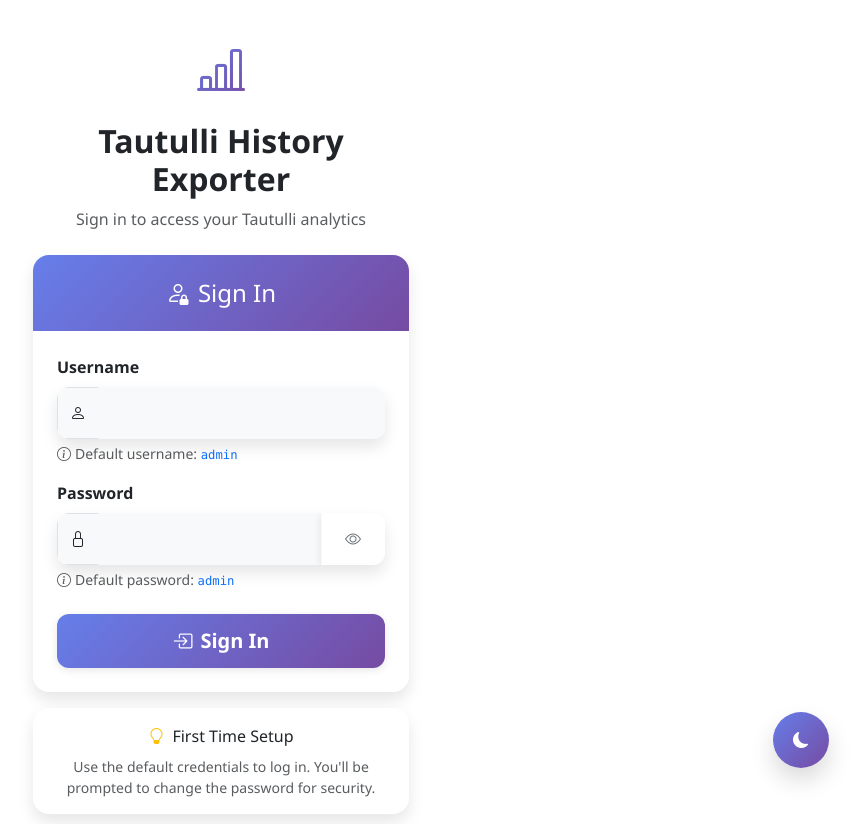
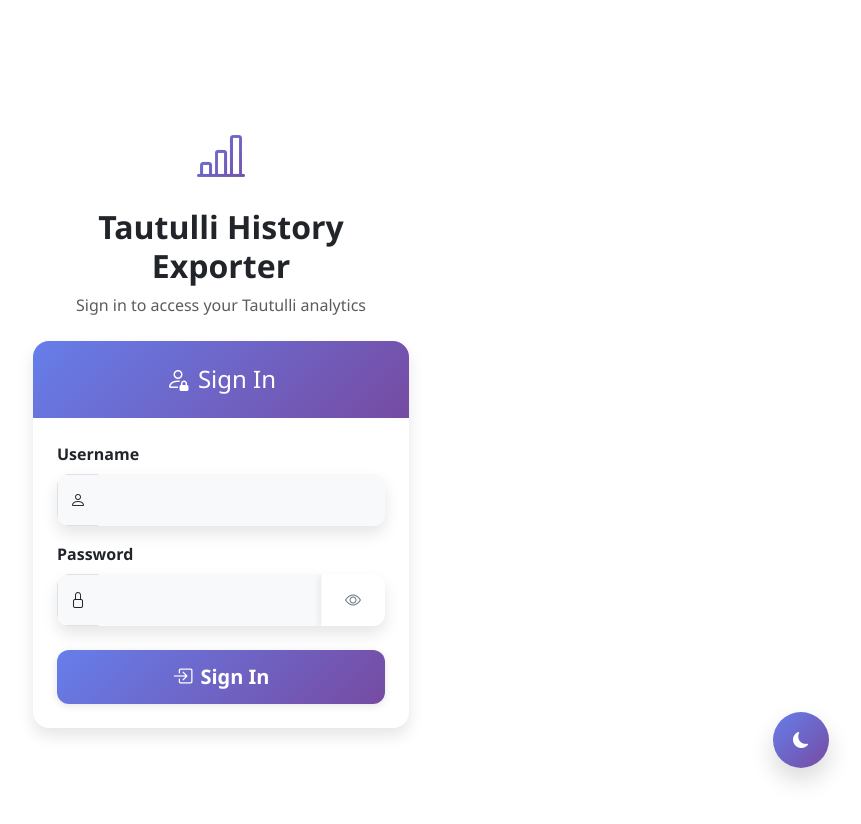
Before and after one commit to jdplab/tautulli-history-exporter, a Flask app: page /login in a window 1280 px wide. Shown: the whole page, without its empty margins (419-1280 px from the left). Run offline with Flask 3, Linux system fonts and the light colour scheme; data comes from the database, SQL or seed files in the repository.

Commit message:
Added password change mechanism and removed default credentials hints

```diff
--- a/app.py
+++ b/app.py
@@ -11,6 +11,7 @@
 from io import StringIO
 import logging
 import secrets
+from sqlalchemy import text
 
 app = Flask(__name__)
 
@@ -248,38 +249,54 @@
             app.logger.warning(f'Failed login attempt for user: {username} from IP: {get_remote_address()}')
             flash('Invalid username or password', 'error')
 
-    # Check if admin user still has default password
-    admin_user = User.query.filter_by(username='admin').first()
-    show_default_creds = admin_user and admin_user.must_change_password if admin_user else False
-
-    return render_template('login.html', show_default_creds=show_default_creds)
+    return render_template('login.html')
 
 @app.route('/change_password', methods=['GET', 'POST'])
+@limiter.limit("5 per minute")  # Prevent password change abuse
 def change_password():
     if not is_logged_in():
         return redirect(url_for('login'))
 
+    user = User.query.get(session['user_id'])
+    forced_change = user.must_change_password
+
     if request.method == 'POST':
+        # For voluntary password changes, require current password
+        if not forced_change:
+            current_password = request.form.get('current_password', '')
+            if not check_password_hash(user.password_hash, current_password):
+                flash('Current password is incorrect', 'error')
+                return render_template('change_password.html', forced_change=forced_change)
+
         new_password = request.form['new_password']
         confirm_password = request.form['confirm_password']
 
         if new_password != confirm_password:
             flash('Passwords do not match', 'error')
-            return render_template('change_password.html')
+            return render_template('change_password.html', forced_change=forced_change)
 
         if len(new_password) < 6:
             flash('Password must be at least 6 characters long', 'error')
-            return render_template('change_password.html')
+            return render_template('change_password.html', forced_change=forced_change)
 
-        user = User.query.get(session['user_id'])
+        # Additional password strength validation
+        if new_password.lower() in ['password', '123456', 'admin', user.username.lower()]:
+            flash('Password is too common. Please choose a stronger password.', 'error')
+            return render_template('change_password.html', forced_change=forced_change)
+
         user.password_hash = generate_password_hash(new_password)
         user.must_change_password = False
         db.session.commit()
 
+        app.logger.info(f'Password changed for user: {user.username} from IP: {get_remote_address()}')
         flash('Password changed successfully!', 'success')
-        return redirect(url_for('index'))
 
-    return render_template('change_password.html')
+        if forced_change:
+            return redirect(url_for('index'))
+        else:
+            return redirect(url_for('index'))
+
+    return render_template('change_password.html', forced_change=forced_change)
 
 @app.route('/configuration', methods=['GET', 'POST'])
 def configuration():
@@ -408,7 +425,6 @@
 def health_check():
     try:
         # Test database connection
-        from sqlalchemy import text
         db.session.execute(text('SELECT 1'))
         return jsonify({
             'status': 'healthy',
--- a/templates/base.html
+++ b/templates/base.html
@@ -237,9 +237,20 @@
                 <a class="nav-link" href="{{ url_for('configuration') }}">
                     <i class="bi bi-gear me-1"></i>Config
                 </a>
-                <a class="nav-link" href="{{ url_for('logout') }}">
-                    <i class="bi bi-box-arrow-right me-1"></i>Logout
-                </a>
+                <div class="nav-item dropdown">
+                    <a class="nav-link dropdown-toggle" href="#" role="button" data-bs-toggle="dropdown" aria-expanded="false">
+                        <i class="bi bi-person-circle me-1"></i>Account
+                    </a>
+                    <ul class="dropdown-menu dropdown-menu-end">
+                        <li><a class="dropdown-item" href="{{ url_for('change_password') }}">
+                            <i class="bi bi-shield-lock me-2"></i>Change Password
+                        </a></li>
+                        <li><hr class="dropdown-divider"></li>
+                        <li><a class="dropdown-item" href="{{ url_for('logout') }}">
+                            <i class="bi bi-box-arrow-right me-2"></i>Logout
+                        </a></li>
+                    </ul>
+                </div>
             </div>
         </div>
     </nav>
--- a/templates/login.html
+++ b/templates/login.html
@@ -23,11 +23,6 @@
                             <span class="input-group-text"><i class="bi bi-person"></i></span>
                             <input type="text" class="form-control" id="username" name="username" required autocomplete="username">
                         </div>
-                        {% if show_default_creds %}
-                        <div class="form-text">
-                            <i class="bi bi-info-circle me-1"></i>Default username: <code class="text-primary">admin</code>
-                        </div>
-                        {% endif %}
                     </div>
 
                     <div class="mb-4">
@@ -39,11 +34,6 @@
                                 <i class="bi bi-eye"></i>
                             </button>
                         </div>
-                        {% if show_default_creds %}
-                        <div class="form-text">
-                            <i class="bi bi-info-circle me-1"></i>Default password: <code class="text-primary">admin</code>
-                        </div>
-                        {% endif %}
                     </div>
 
                     <div class="d-grid">
@@ -54,20 +44,6 @@
                 </form>
             </div>
         </div>
-
-        {% if show_default_creds %}
-        <div class="card mt-3">
-            <div class="card-body text-center">
-                <div class="d-flex align-items-center justify-content-center mb-2">
-                    <i class="bi bi-lightbulb text-warning me-2"></i>
-                    <h6 class="card-title mb-0">First Time Setup</h6>
-                </div>
-                <p class="card-text small text-muted mb-0">
-                    Use the default credentials to log in. You'll be prompted to change the password for security.
-                </p>
-            </div>
-        </div>
-        {% endif %}
     </div>
 </div>
 
```
Also changed, not shown: templates/change_password.html (+54 -13 lines), README.md.
